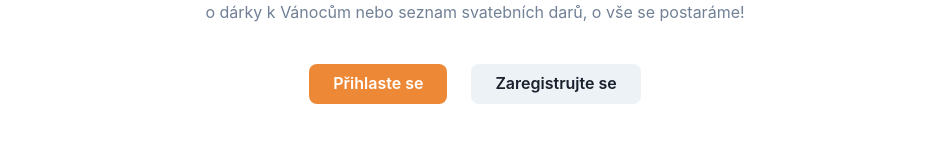
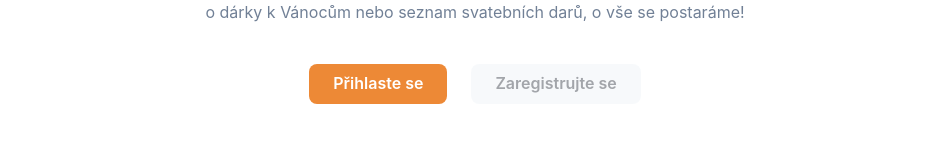
Before and after one commit to Mczella/Wishlist, a React (Create React App) app: page / in a window 1280 px wide. Shown: the part 242-384 px from the top of the page, without its empty margins (165-1115 px from the left). Built offline with nearby package versions, Linux system fonts and the light colour scheme; no server answers.

Commit message:
Temporarily disable register user

```diff
--- a/src/App.js
+++ b/src/App.js
@@ -22,7 +22,7 @@ const App = () => {
                 <Routes>
                         <Route path="/" element={<WelcomePage/>} />
                         <Route path="/login" element={<Login />} />
-                        <Route path="/signup" element={<RegisterUser />} />
+                        {/*<Route path="/signup" element={<RegisterUser />} />*/}
                         <Route
                             path="/home"
                             element={
--- a/src/WelcomePage.jsx
+++ b/src/WelcomePage.jsx
@@ -37,6 +37,7 @@ export default function WelcomePage() {
                         Přihlaste se
                     </PrimaryButton>
                     <Button
+                        isDisabled={true}
                         rounded={'lg'}
                         px={6}
                         onClick={() => {navigate("/signup")}}>
```
